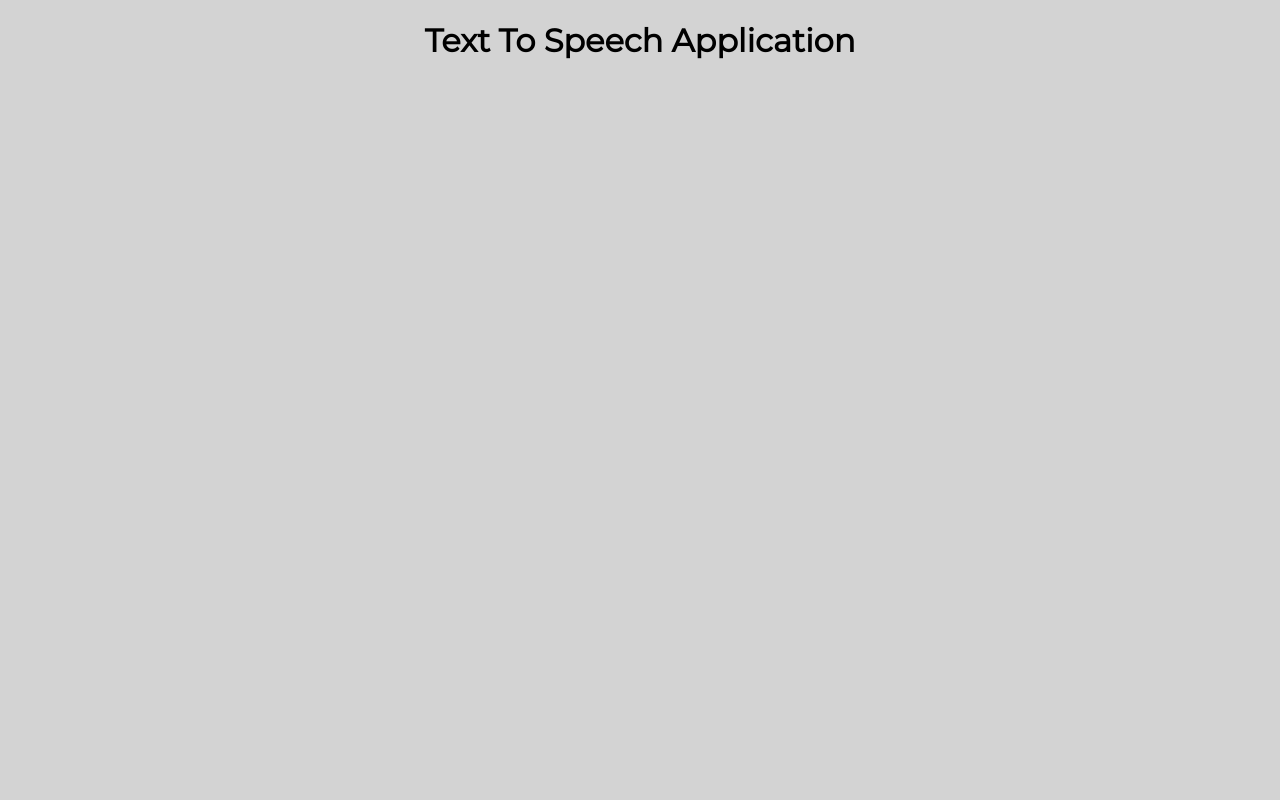
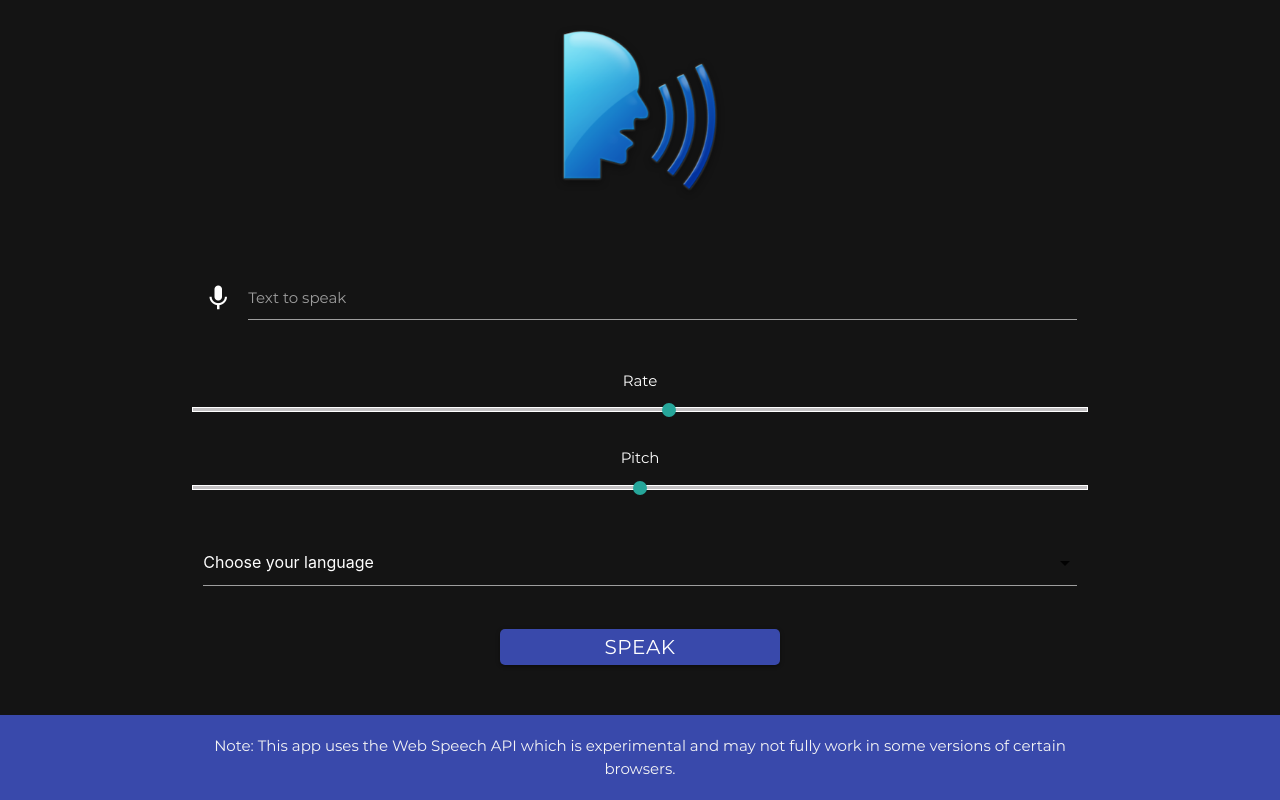
Before and after one commit to alessandrocolinucci/text-to-speech, a website: page src/index.html in a window 1280 px wide. Drawn offline with nearby package versions, Linux system fonts and the light colour scheme; files that its build step writes are made by us from their sources.

Commit message:
Updating text to speech application

```diff
--- a/gulpfile.js
+++ b/gulpfile.js
@@ -1,9 +1,10 @@
+const browserSync = require('browser-sync');
 const gulp = require('gulp');
 const minifyimg = require('gulp-image');
-const browserSync = require('browser-sync');
 const sass = require('gulp-sass');
 const minifycss = require('gulp-clean-css');
 const uglify = require('gulp-uglify');
+const babel = require('gulp-babel');
 
 // Serve
 gulp.task('serve', () => {
@@ -50,6 +51,9 @@ gulp.task('minifycss', () => {
 // Minify JS
 gulp.task('minifyjs', () => {
     return gulp.src('src/js/*.js')
+               .pipe(babel({
+                    presets: ['es2015']
+                }))
                .pipe(uglify())
                .pipe(gulp.dest('dist/js'))
 })
--- a/package.json
+++ b/package.json
@@ -22,14 +22,18 @@
   },
   "homepage": "https://github.com/alessandrocolinucci/sass-gulp-starter#readme",
   "devDependencies": {
+    "@babel/core": "^7.1.2",
+    "@babel/preset-env": "^7.1.0",
     "browser-sync": "^2.24.7",
     "gulp": "^3.9.1",
+    "gulp-babel": "^8.0.0",
     "gulp-clean-css": "^3.10.0",
     "gulp-image": "^4.3.0",
     "gulp-sass": "^4.0.1",
     "gulp-uglify": "^3.0.1"
   },
   "dependencies": {
-    "lodash": "^4.17.11"
+    "lodash": "^4.17.11",
+    "materialize-css": "^1.0.0-rc.2"
   }
 }
--- a/src/index.html
+++ b/src/index.html
@@ -4,11 +4,65 @@
     <meta charset="UTF-8">
     <meta name="viewport" content="width=device-width, initial-scale=1.0">
     <meta http-equiv="X-UA-Compatible" content="ie=edge">
-    <title>Sass Gulp Starter</title>
+    <title>Text to Speech</title>
+
+    <!-- MaterializeCSS -->
+    <link rel="stylesheet" href="https://cdnjs.cloudflare.com/ajax/libs/materialize/1.0.0/css/materialize.min.css">    <link rel="stylesheet" href="https://cdnjs.cloudflare.com/ajax/libs/materialize/1.0.0/css/materialize.min.css">
+    <!-- material icons -->
+    <link href="https://fonts.googleapis.com/icon?family=Material+Icons" rel="stylesheet">
+
     <link rel="stylesheet" href="css/style.css">
 </head>
 <body>
-    <h1>Text To Speech Application</h1>
+    <div class="container">
+        <div class="row">
+            <img src="images/speech.png" alt="" width="220">
+        </div>
+        <form id="speak-form">
+            <div class="row"style="margin-top: 5vh">
+                <div class="input-field col s12">
+                    <i class="material-icons prefix white-text">mic</i>
+                    <textarea id="texttospeak" class="materialize-textarea white-text" rows="2"></textarea>
+                    <label for="texttospeak">Text to speak</label>
+                </div>
+            </div>
+            <div class="row">
+                <p class="center-align white-text">Rate</p>
+                <p class="range-field white-text">
+                    <input id="rate" type="range" min="0.5" max="2" step="0.1"/>
+                </p>
+            </div>
+            <div class="row">
+                <p class="center-align white-text">Pitch</p>
+                <p class="range-field white-text">
+                    <input id="pitch" type="range" min="0" max="2" step="0.1"/>
+                </p>
+            </div>
+            <div class="row">
+                <div class="input-field col s12">
+                    <select class="indigo darken-1 white-text" id="voice-select">
+                        <option value="" disabled selected>Choose your language</option>
+                    </select>
+                </div>
+            </div>
+            <div class="row">
+                <a class="waves-effect waves-light btn indigo darken-1" id="speak-button">Speak</a>
+            </div>
+        </form>
+    </div>
+    <footer class="page-footer indigo darken-1">
+        <div class="container">
+          <div class="row">
+            <div class="col s12">
+              <p class="grey-text text-lighten-4 center-align">
+                <strong>Note:</strong> This app uses the Web Speech API which is experimental and may not fully work in some versions of certain browsers.
+              </p>
+            </div>
+          </div>
+        </div>
+    </footer>
+
+    <script src="https://cdnjs.cloudflare.com/ajax/libs/materialize/1.0.0/js/materialize.min.js"></script>
+    <script src="js/main.js"></script>
 </body>
-<script src="js/main.js"></script>
 </html>
--- a/src/js/main.js
+++ b/src/js/main.js
@@ -1,7 +1,104 @@
 
-// console.log 1
-console.log('This is first log');
+// Init SpeechSynth API
+const synth = window.speechSynthesis;
 
+// Getting DOM elements ...
+const speakButton = document.querySelector('#speak-button');
+const voiceSelect = document.querySelector('#voice-select');
+const textToSpeak = document.querySelector('#texttospeak');
+const rate = document.querySelector('#rate');
+const pitch = document.querySelector('#pitch');
+const body = document.querySelector('body');
 
-// console.log 2
-console.log('This is second log');
+// Init voices array
+
+let voices = [];
+
+const getVoices = () => {
+    voices = synth.getVoices();
+    console.table(voices);
+
+    // Loop through voices and create option for each one
+    voices.forEach(voice => {
+        //Create option element
+        const option = document.createElement('option');
+        //Fill option with voice
+        option.textContent = voice.name + '(' + voice.lang + ')';
+        // Set needed option attributes
+        option.setAttribute('data-lang', voice.lang);
+        option.setAttribute('data-name', voice.name);
+        voiceSelect.appendChild(option);
+    })
+
+    M.FormSelect.init(voiceSelect);
+}
+
+getVoices();
+
+if (synth.onvoiceschanged !== undefined) {
+    synth.onvoiceschanged = getVoices;
+}
+
+// Speak
+
+const speak = () => {
+
+    body.style.background = '#141414 url(images/wave.gif)';
+    body.style.backgroundRepeat = 'repeat-x';
+    body.style.backgroundSize = '100% 100%';
+
+    // Check if speaking
+    if (synth.speaking) {
+        console.error('%c Already speaking', '#FF0000; font-weight: bold')
+    }
+
+    if (textToSpeak.value !== '') {
+        //Get speak text
+        const speakText = new SpeechSynthesisUtterance(textToSpeak.value);
+        //Speak end
+        speakText.onend = () => {
+            console.log('%c Done speaking', '#00ff00; font-weight: bold');
+            document.body.style.background = '#141414';
+        }
+
+        // Speak error
+        speakText.onerror = () => {
+            console.log('Something went wrong!');
+        }
+
+        // Selected voice
+        const selectedVoice = voiceSelect.selectedOptions[0].getAttribute('data-name');
+
+        // Loop through voices
+        voices.forEach(voice => {
+            if (voice.name == selectedVoice) {
+                speakText.voice = voice; //Setting speaking voice
+            }
+        })
+
+        // set pitch and rate
+        speakText.rate = rate.value;
+        speakText.pitch = pitch.value;
+
+        // Speak
+        synth.speak(speakText);
+    }
+}
+
+// EVENT LISTENERS
+
+// Initialize Material selects
+document.addEventListener('DOMContentLoaded', function() {
+    var elems = document.querySelectorAll('select');
+    M.FormSelect.init(elems);
+});
+
+// Text form submit
+speakButton.addEventListener('click', e => {
+    e.preventDefault();
+    speak();
+    textToSpeak.blur();
+})
+
+// Voice select change
+voiceSelect.addEventListener('change', e => speak());
--- a/src/scss/style.scss
+++ b/src/scss/style.scss
@@ -1,15 +1,13 @@
-$body-bg: lightgrey;
-$main-font: 'Arial';
+$main-font: url('../fonts/Montserrat.woff2');
 
-$primary: #3F69AA;
-$secondary: #fff;
 // Others variables ...
+$bg-color: #141414;
 
 @font-face {
     font-family: 'Montserrat';
     font-style: normal;
     font-weight: 400;
-    src: url('../fonts/Montserrat.woff2') format('woff2');
+    src: $main-font format('woff2');
 }
 
 * {
@@ -17,13 +15,38 @@ $secondary: #fff;
 }
 
 body {
-    background: $body-bg;
+    background: $bg-color;
     margin: 0;
     height: 100%;
     width: 100%;
+    margin-bottom: 120px;
 }
 
-h1 {
-    text-align: center;
-    color: black;
+img {
+    display: block;
+    margin: auto;
 }
+
+.page-footer {
+    width: 100%;
+    position: fixed;
+    z-index: 999;
+    min-height: 60px;
+    bottom: 0;
+}
+
+p {
+    margin: 0px;
+}
+
+.btn {
+    width: 280px;
+    font-size: 20px;
+    border-radius: 5px;
+    display: block;
+    margin: auto;
+}
+
+.select-wrapper input.select-dropdown {
+    color: white !important;
+}
```
Also changed, not shown: src/images/speech.png (added), src/images/wave.gif (added), 2 other files.
